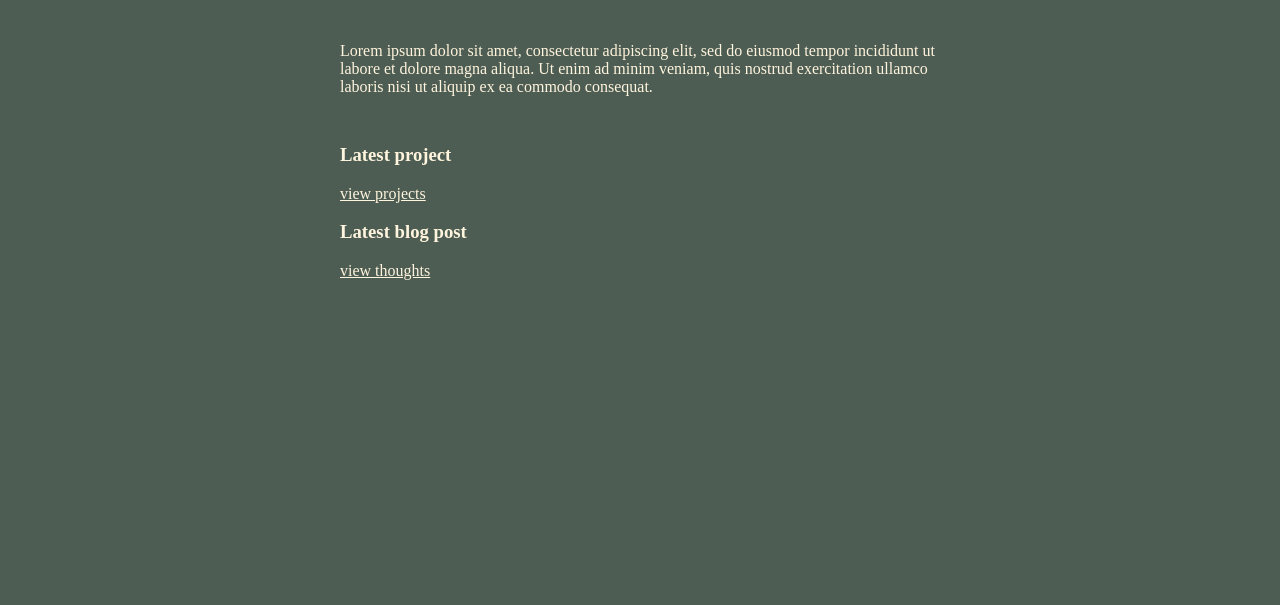
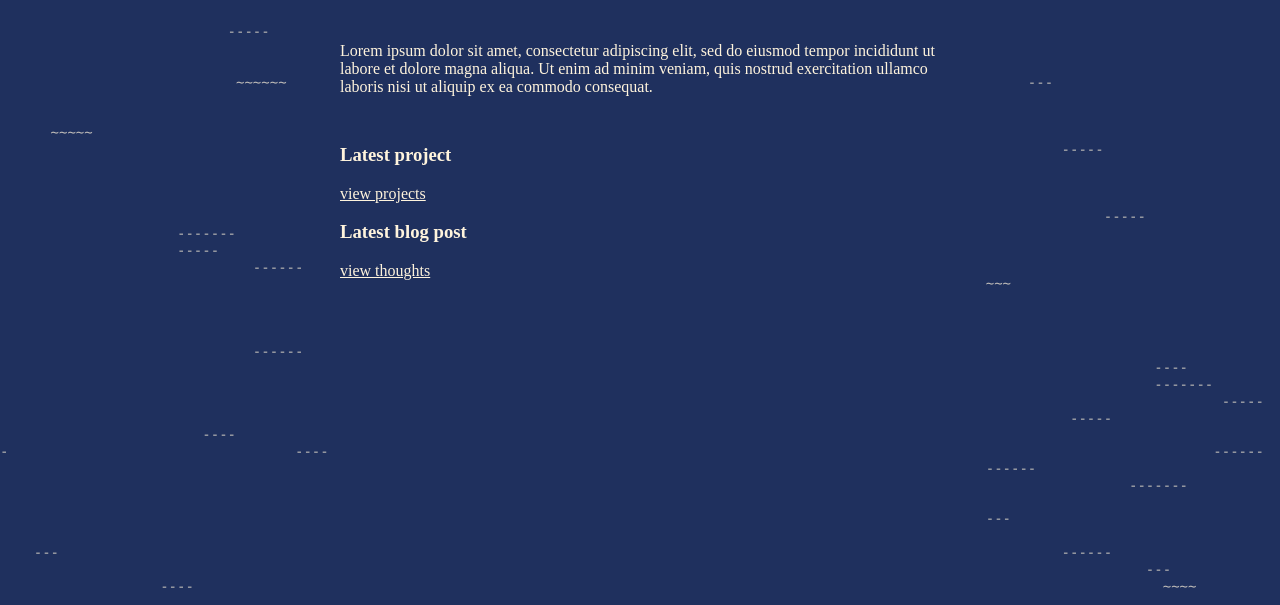
Before and after one commit to ajaytemal-source/portfolio, a plain HTML site: page index.html in a window 1280 px wide. Shown: the part 195-800 px from the top of the page. Drawn offline with Linux system fonts and the light colour scheme; a web font is replaced by a local one.

Commit message:
Add js script for background animation

```diff
--- a/index.html
+++ b/index.html
@@ -11,6 +11,9 @@
 </head>
 
 <body>
+
+  <pre id="ascii-left" class="ascii-gutter" aria-hidden="true"></pre>
+  <pre id="ascii-right" class="ascii-gutter" aria-hidden="true"></pre>
 
   <header>
     <p class="site-name"><a href="index.html">ajay temal</a></p>
@@ -48,6 +51,7 @@
 
   </main>
 
+  <script src="script.js" defer></script>
 </body>
 
 </html>
--- /dev/null
+++ b/script.js
@@ -0,0 +1,124 @@
+// Milliseconds between frames. 100 means paint runs about 10 times a second.
+const TICK_MS = 100;
+
+const leftGutter = document.querySelector("#ascii-left");
+const rightGutter = document.querySelector("#ascii-right");
+const gutters = [leftGutter, rightGutter];
+
+function makeLine(row, cols) {
+  return {
+    row,
+    col: Math.random() * cols,
+    speed: (Math.random() < 0.5 ? -1 : 1) * (0.35 + Math.random() * 0.55),
+    length: 3 + Math.floor(Math.random() * 5),
+    glyph: Math.random() < 0.3 ? "~" : "-"
+  };
+}
+
+function makeLines(rows, cols) {
+  const lines = [];
+  const usedRows = new Set();
+  const count = Math.min(rows, Math.max(8, Math.round(rows * 0.4)));
+
+  function addRow(row) {
+    if (usedRows.has(row)) {
+      return;
+    }
+    usedRows.add(row);
+    lines.push(makeLine(row, cols));
+  }
+
+  addRow(0);
+  addRow(rows - 1);
+
+  while (lines.length < count) {
+    addRow(Math.floor(Math.random() * rows));
+  }
+
+  return lines;
+}
+
+function columnCount(pre) {
+  const styles = window.getComputedStyle(pre);
+  const fontSize = parseFloat(styles.fontSize) || 14;
+  return Math.max(8, Math.floor(pre.clientWidth / (fontSize * 0.6)));
+}
+
+function makeField(pre) {
+  const styles = window.getComputedStyle(pre);
+  const lineHeight = parseFloat(styles.lineHeight) || 16.8;
+  const rows = Math.max(8, Math.floor((pre.clientHeight || window.innerHeight) / lineHeight));
+  const cols = columnCount(pre);
+
+  return {
+    pre,
+    rows,
+    cols,
+    lines: makeLines(rows, cols)
+  };
+}
+
+function blankGrid(rows, cols) {
+  return Array.from({ length: rows }, () => Array(cols).fill(" "));
+}
+
+function wrap(value, max) {
+  return ((value % max) + max) % max;
+}
+
+function paint(field) {
+  const grid = blankGrid(field.rows, field.cols);
+
+  field.lines.forEach((line) => {
+    line.col = wrap(line.col + line.speed, field.cols);
+    const start = Math.floor(line.col);
+    for (let i = 0; i < line.length; i += 1) {
+      const col = wrap(start + i, field.cols);
+      if (grid[line.row][col] === " ") {
+        grid[line.row][col] = line.glyph;
+      }
+    }
+  });
+
+  field.pre.textContent = grid.map((row) => row.join("")).join("\n");
+}
+
+function guttersAreVisible() {
+  return gutters.every((pre) => pre && window.getComputedStyle(pre).display !== "none");
+}
+
+let fields = [];
+let timer = null;
+
+function stop() {
+  if (timer !== null) {
+    window.clearInterval(timer);
+    timer = null;
+  }
+}
+
+function start() {
+  stop();
+  if (!guttersAreVisible()) {
+    fields.forEach((field) => {
+      field.pre.textContent = "";
+    });
+    return;
+  }
+
+  fields = gutters.map(makeField);
+  timer = window.setInterval(() => {
+    fields.forEach(paint);
+  }, TICK_MS);
+}
+
+document.addEventListener("click", () => {
+  fields.forEach((field) => {
+    field.lines.forEach((line) => {
+      line.speed *= -1;
+    });
+  });
+});
+
+window.addEventListener("resize", start);
+start();
--- a/style.css
+++ b/style.css
@@ -1,14 +1,52 @@
 html {
-  background-color: #4D5D53;
+  min-height: 100vh;
+  background-color: #1F305E;
 }
 
 body {
+  position: relative;
+  z-index: 1;
   width: 85%;
   max-width: 600px;
   margin: 80px auto;
   padding: 24px 48px;
   color: #fff4dd;
   font-family: "Brawler", serif;
+}
+
+.ascii-gutter {
+  position: fixed;
+  top: 0;
+  bottom: 0;
+  z-index: -1;
+  width: calc((100% - min(600px, 85%)) / 2 - 12px);
+  height: auto;
+  margin: 0;
+  padding: 0;
+  overflow: hidden;
+  background: none;
+  color: #fff4dd;
+  font-family: ui-monospace, "Cascadia Mono", "SF Mono", Menlo, monospace;
+  font-size: 14px;
+  line-height: 1.2;
+  white-space: pre;
+  opacity: 0.72;
+  pointer-events: none;
+  user-select: none;
+}
+
+#ascii-left {
+  left: 0;
+}
+
+#ascii-right {
+  right: 0;
+}
+
+@media (max-width: 900px) {
+  .ascii-gutter {
+    display: none;
+  }
 }
 
 a {
```
